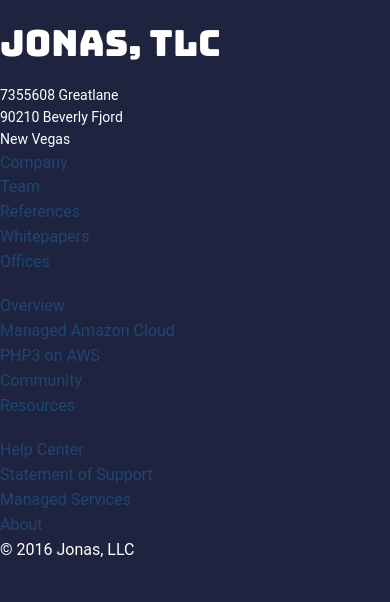
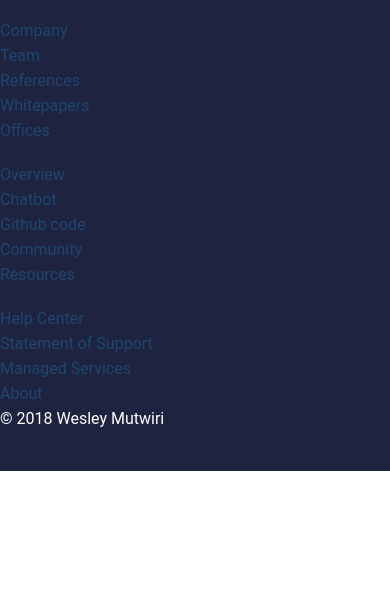
Before and after one commit to olamijinadebayo/the-law, a Django app: page / in a window 390 px wide. Shown: the part 3986-4588 px from the top of the page. After the commit the page ends 4457 px from the top, so only its background shows below. Run offline with Django 3.2, Linux system fonts and the light colour scheme; parts of the project's set-up code (start-up, migrations or seed data) failed here and were passed over; some libraries are stand-ins or nearby versions; grey boxes are pictures that could not be loaded.

Commit message:
styling of the landing page

```diff
--- a/templates/landingpage.html
+++ b/templates/landingpage.html
@@ -189,11 +189,6 @@
                         <p>
                         </p>
                     </div>
-                    <div class="col-1-3">
-                        <p>
-
-                        </p>
-                    </div>
                 </div>
 
             </div>
@@ -207,14 +202,8 @@
 
 <footer>
 
-    <div class="grid grid-pad">
-        <div class="col-1-4">
-            <h1>Jonas, TLC</h1>
-            <p>7355608 Greatlane
-                <br> 90210 Beverly Fjord
-                <br> New Vegas</p>
-        </div>
-        <div class="col-1-4">
+    <div class="row">
+        <div class="col-md-4">
             <ul>
                 <li>
                     <a href="#">Company</a>
@@ -233,16 +222,16 @@
                 </li>
             </ul>
         </div>
-        <div class="col-1-4">
+        <div class="col-md-4">
             <ul>
                 <li>
                     <a href="#">Overview</a>
                 </li>
                 <li>
-                    <a href="#">Managed Amazon Cloud</a>
+                    <a href="#">Chatbot</a>
                 </li>
                 <li>
-                    <a href="#">PHP3 on AWS</a>
+                    <a href="#">Github code</a>
                 </li>
                 <li>
                     <a href="#">Community</a>
@@ -252,7 +241,7 @@
                 </li>
             </ul>
         </div>
-        <div class="col-1-4">
+        <div class="col-md-4">
             <ul>
                 <li>
                     <a href="#">Help Center</a>
@@ -266,7 +255,7 @@
                 <li>
                     <a href="#">About</a>
                 </li>
-                <li>&copy; 2016 Jonas, LLC</li>
+                <li>&copy; 2018 Wesley Mutwiri</li>
             </ul>
         </div>
     </div>
```
